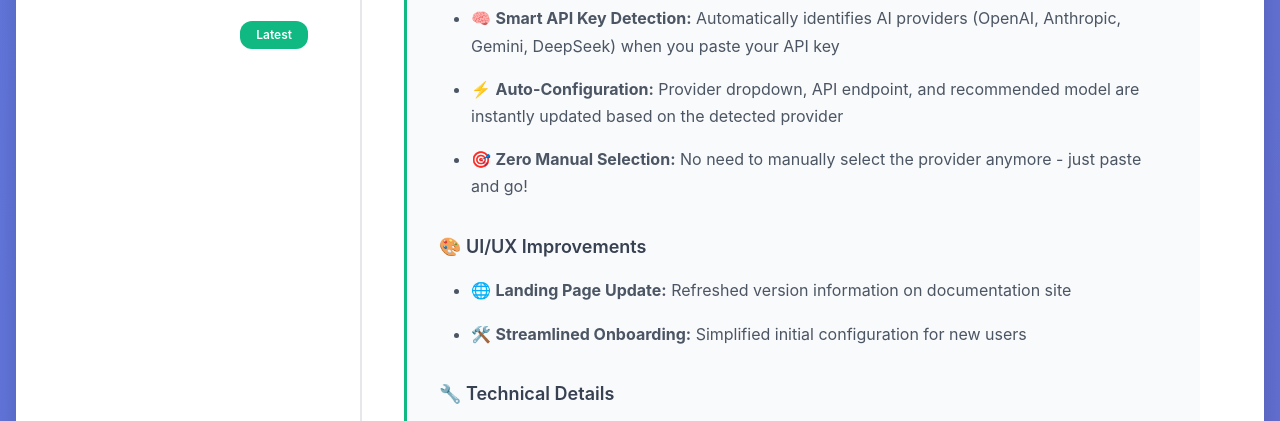
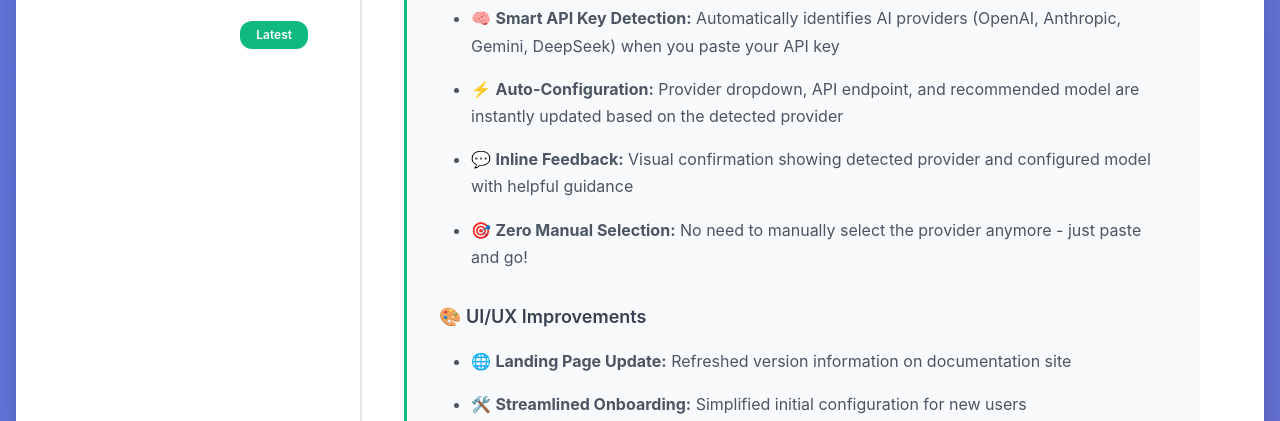
Before and after one commit to marsteel/yt-subtitle-translator, a browser extension: page docs/changelog.html in a window 1280 px wide. Shown: the part 337-758 px from the top of the page. Drawn offline with Linux system fonts and the light colour scheme.

Commit message:
docs: fix Chinese i18n and add inline feedback to changelogs
- Fix JSON syntax error in zh_CN messages.json
- Add inline feedback feature to both EN/ZH changelogs
- Update checkAdvancedSettings message in Chinese locale

```diff
--- a/docs/changelog.html
+++ b/docs/changelog.html
@@ -338,6 +338,8 @@
                             Anthropic, Gemini, DeepSeek) when you paste your API key</li>
                         <li>⚡ <strong>Auto-Configuration:</strong> Provider dropdown, API endpoint, and recommended
                             model are instantly updated based on the detected provider</li>
+                        <li>💬 <strong>Inline Feedback:</strong> Visual confirmation showing detected provider and
+                            configured model with helpful guidance</li>
                         <li>🎯 <strong>Zero Manual Selection:</strong> No need to manually select the provider anymore -
                             just paste and go!</li>
                     </ul>
```
Also changed, not shown: docs/changelog-zh.html (+1 -0 lines).
